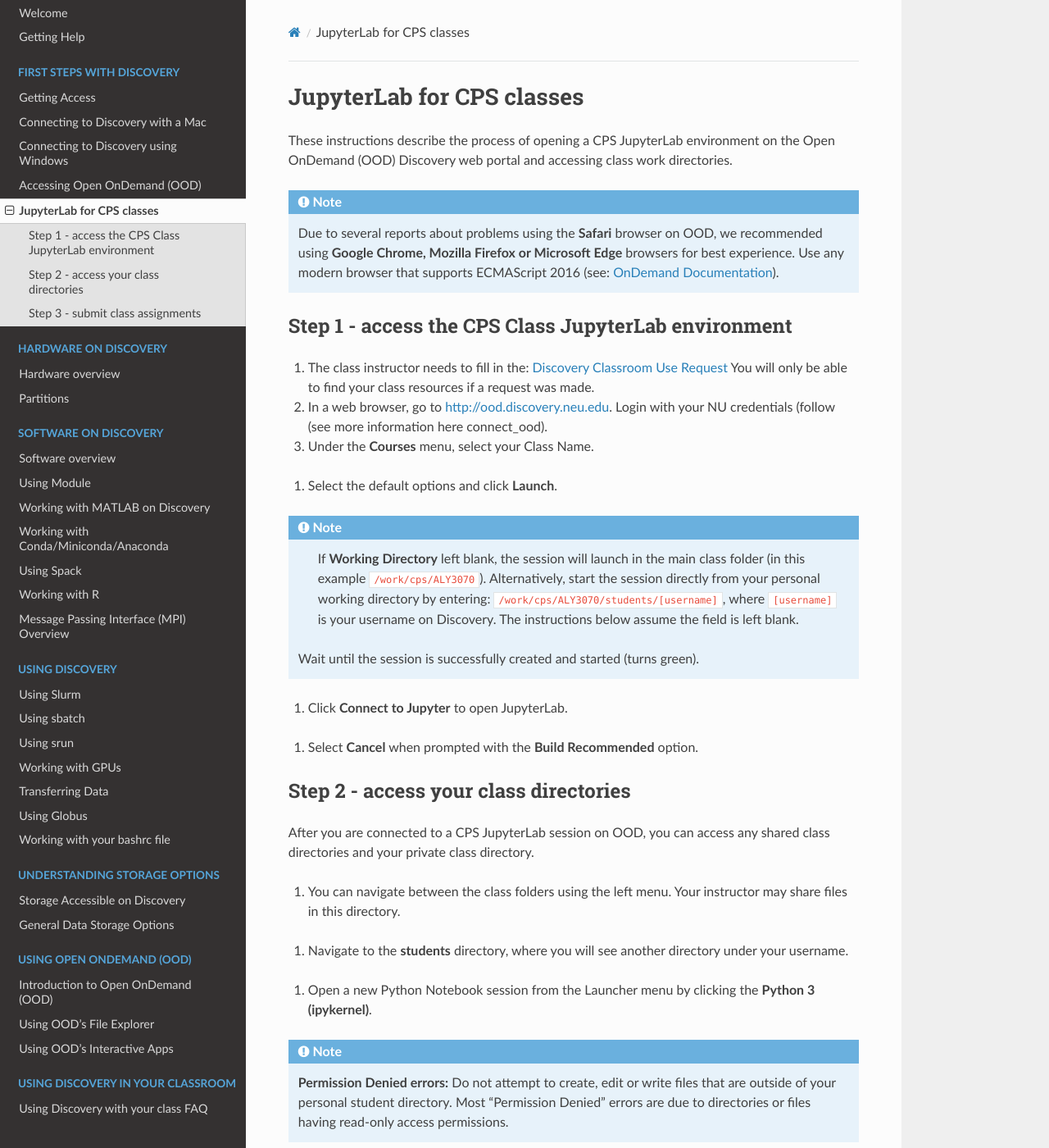
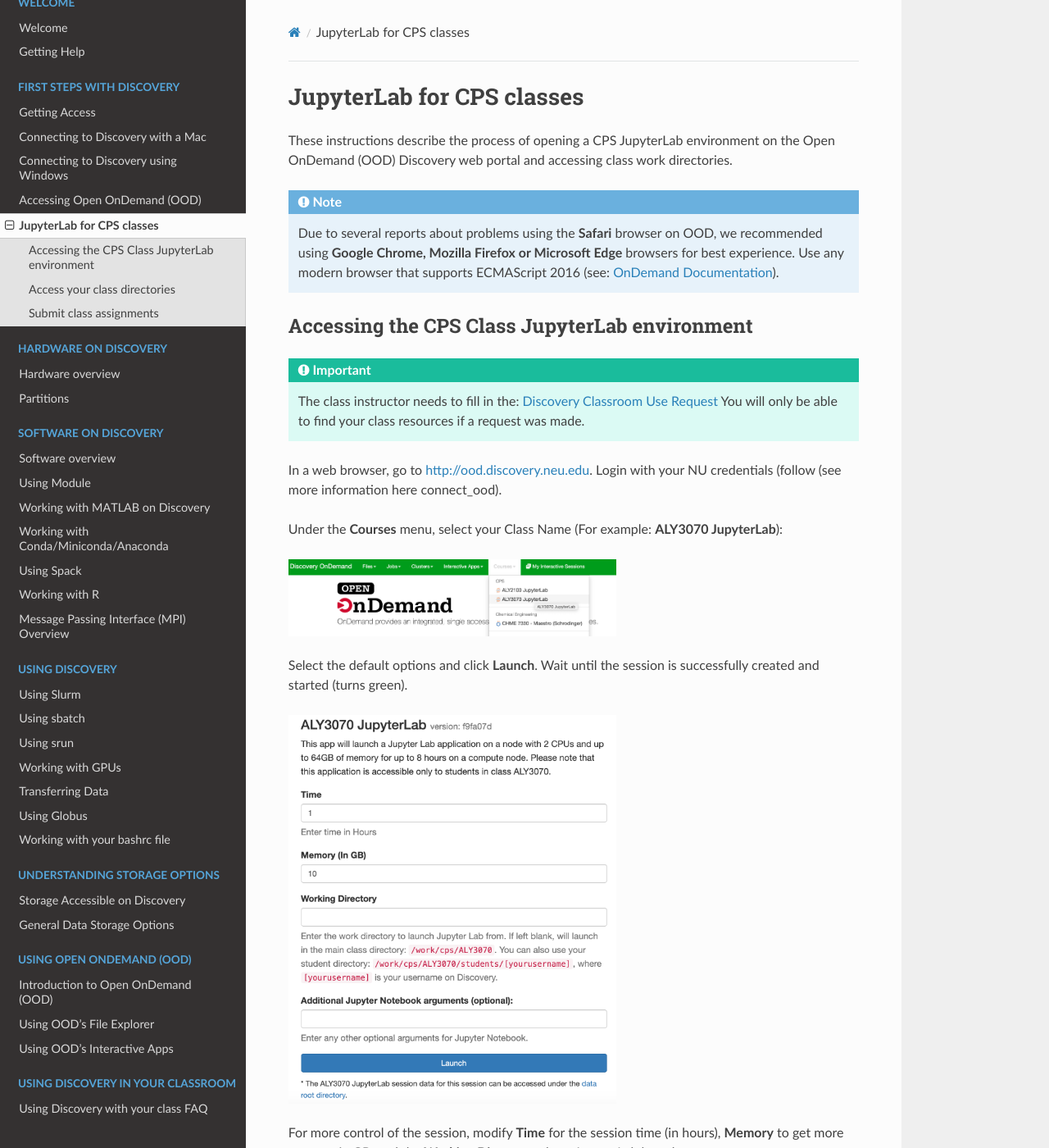
Before and after one commit to northeastern-rc/rc-public-documentation, a Sphinx documentation site: the page built from docs/source/first_steps/cps_ood.rst, in a window 1280 px wide and 1400 px high. Shown: the whole window at 82% size. Built offline with Sphinx 7.4.7 and the Read the Docs theme 2.0.0, drawn with Linux system fonts in a browser that asks for light colours; pages that are not in the unit, such as notebooks, are missing from menus; some of the changed text lies outside the part shown.

Commit message:
fixing enumerated items - try4

```diff
--- a/docs/source/first_steps/cps_ood.rst
+++ b/docs/source/first_steps/cps_ood.rst
@@ -8,124 +8,123 @@
 .. note::
    Due to several reports about problems using the **Safari** browser on OOD, we recommended using **Google Chrome, Mozilla Firefox or Microsoft Edge** browsers for best experience. Use any modern browser that supports ECMAScript 2016 (see: `OnDemand Documentation <https://osc.github.io/ood-documentation/latest/requirements.html#browser-requirements>`_).
 
-Step 1 - access the CPS Class JupyterLab environment
-=====================================================
-#. The class instructor needs to fill in the: `Discovery Classroom Use Request <https://bit.ly/NURC-Classroom>`_ You will only be able to find your class resources if a request was made.
+Accessing the CPS Class JupyterLab environment
+===============================================
 
-#. In a web browser, go to http://ood.discovery.neu.edu. Login with your NU credentials (follow (see more information here :ref:`connect_ood`).
+.. important::
+  The class instructor needs to fill in the: `Discovery Classroom Use Request <https://bit.ly/NURC-Classroom>`_ You will only be able to find your class resources if a request was made.
 
-#. Under the **Courses** menu, select your Class Name.
+In a web browser, go to http://ood.discovery.neu.edu. Login with your NU credentials (follow (see more information here :ref:`connect_ood`).
+
+Under the **Courses** menu, select your Class Name (For example: **ALY3070 JupyterLab**):
 
 .. image:: /images/cps-ood-menu.png
  :width: 400
  :alt: A menu dropdown list of classes, with a CPS ALY3070 class highlighted.
 
- For example: **ALY3070 JupyterLab**.
-
-#. Select the default options and click **Launch**.
+Select the default options and click **Launch**. Wait until the session is successfully created and started (turns green).
 
 .. image:: /images/cps-ood-jupyterform.png
  :width: 400
  :alt: A form of the cps jupyterlab options.
 
- For more control of the session, modify **Time** for the session time (in hours), **Memory** to get more memory in GB, and the **Working Directory** where JupyterLab launches.
+For more control of the session, modify **Time** for the session time (in hours), **Memory** to get more memory in GB, and the **Working Directory** where JupyterLab launches.
 
 .. note::
    If **Working Directory** left blank, the session will launch in the main class folder (in this example ``/work/cps/ALY3070``). Alternatively, start the session directly from your personal working directory by entering: ``/work/cps/ALY3070/students/[username]``, where ``[username]`` is your username on Discovery. The instructions below assume the field is left blank.
 
- Wait until the session is successfully created and started (turns green).
-
-#. Click **Connect to Jupyter** to open JupyterLab.
+Click **Connect to Jupyter** to open JupyterLab:
 
 .. image:: /images/cps-ood-jupyterlab-start-session.png
  :width: 400
  :alt: session created view.
 
- This will open a JupyterLab interface in another tab.
+This will open a JupyterLab interface in another tab.
 
-#. Select **Cancel** when prompted with the **Build Recommended** option.
+Select **Cancel** when prompted with the **Build Recommended** option:
 
 .. image:: /images/cps-ood-build-window.png
  :width: 400
  :alt: build window view.
 
- The package jupyterlab-dash does not require a build, and will not work when build is enabled.
+The package jupyterlab-dash does not require a build, and will not work when build is enabled.
 
-Step 2 - access your class directories
-=======================================
+Access your class directories
+==============================
 After you are connected to a CPS JupyterLab session on OOD, you can access any shared class directories and your private class directory.
 
-#. You can navigate between the class folders using the left menu. Your instructor may share files in this directory.
+You can navigate between the class folders using the left menu. Your instructor may share files in this directory:
 
 .. image:: /images/cps-ood-jupyterlab-folders-view.png
  :width: 400
  :alt: show files.
 
- For instance, file **Example.ipynb** can be viewed using Python Jupyter Notebook (but not edited or removed).
+For instance, file **Example.ipynb** can be viewed using Python Jupyter Notebook (but not edited or removed).
 
-#. Navigate to the **students** directory, where you will see another directory under your username.
+Navigate to the **students** directory, where you will see another directory under your username:
 
 .. image:: /images/cps-ood-jupyterlab-students-folder.png
  :width: 400
  :alt: show students folder.
 
- Enter your personal class directory.
+Enter your personal class directory (here, username `mariana.levi` is shown):
 
 .. image:: /images/cps-ood-jupyterlab-username-folder.png
  :width: 400
  :alt: show inside username folder.
 
- Here you can create and edit files.
+Now you can create and edit Jupyter Notebook files.
 
-#. Open a new Python Notebook session from the Launcher menu by clicking the **Python 3 (ipykernel)**.
+Open a new Python Notebook session from the Launcher menu by clicking the **Python 3 (ipykernel)**:
 
 .. image:: /images/cps-ood-jupyterlab-ipykernel-launcher.png
  :width: 400
  :alt: show inside ipykernel.
 
- A new file will be created inside your directory called **Untitled.ipynb**. You can rename it by right-click + Rename option.
+A new file will be created inside your directory called **Untitled.ipynb**. You can rename it by right-click + Rename option:
 
 .. image:: /images/cps-ood-jupyterlab-ipykernel.png
  :width: 400
  :alt: show inside ipykernel.
 
- This Python notebook has ready-to-use Python packages needed for your class.
+This Python notebook has ready-to-use Python packages needed for your class.
 
 .. note::
   **Permission Denied errors:**
   Do not attempt to create, edit or write files that are outside of your personal student directory. Most "Permission Denied" errors are due to directories or files having read-only access permissions.
 
-Step 3 - submit class assignments
-=================================
-Due to the write-only access permissions on the **assignments** directory, it is required to use the command line interface (Linux Terminal) to submit assignments. **Using other methods currently does not work**.
+Submit class assignments
+=========================
+.. important::
+ Due to the write-only access permissions on the **assignments** directory, it is required to use the command line interface (Linux Terminal) to submit assignments. **Using other methods currently does not work**.
 
-#. To submit your assignment (for example, named: **Assignment1.ipynb**) to the **assignments** directory, open the JuypterLab New Launcher by clicking the **File** top menu option, and then selecting **New Launcher**.
+To submit your assignment (for example, named: **Assignment1.ipynb**) to the **assignments** directory, open the JuypterLab New Launcher by clicking the **File** top menu option, and then selecting **New Launcher**:
 
 .. image:: /images/cps-ood-jupyterlab-new-launcher.png
  :width: 400
  :alt: open new launcher.
 
-#. Click on the **Terminal** option under **Other** to open a Linux terminal.
+Click on the **Terminal** option under **Other** to open a Linux terminal:
 
 .. image:: /images/cps-ood-jupyterlab-open-terminal.png
  :width: 400
  :alt: open terminal.
 
-#. Navigate to your personal directory by typing the following command (change the class name from ``ALY3070`` to your class name accordingly)::
+Navigate to your personal directory by typing the following command (change the class name from ``ALY3070`` to your class name accordingly)::
 
  cd /work/cps/ALY3070/students/$USER
 
- Where ``$USER`` is a saved shell variable for your username. You can optionally also replace it with your username.
+Where ``$USER`` is a saved shell variable for your username. You can optionally also replace it with your username.
 
-#. Check that your assignment file is visible in the command line by typing ``ls``. Then, Copy the assignment file to the **assignments** directory with this command (replace **Assignment1.ipynb** with your file name)::
+Check that your assignment file is visible in the command line by typing ``ls``. Then, Copy the assignment file to the **assignments** directory with this command (replace **Assignment1.ipynb** with your file name)::
 
  cp Assignment1.ipynb ../../assignments
 
-#. To remove an existing assignment, type (replace **Assignment1.ipynb** with your file name)::
+To remove an existing assignment, type (replace **Assignment1.ipynb** with your file name)::
 
  rm ../../assignments/Assignment1.ipynb
 
-#. Close the Terminal tab when done.
+Close the Terminal tab when done.
 
 .. image:: /images/cps-ood-commandline.png
  :width: 400
```
